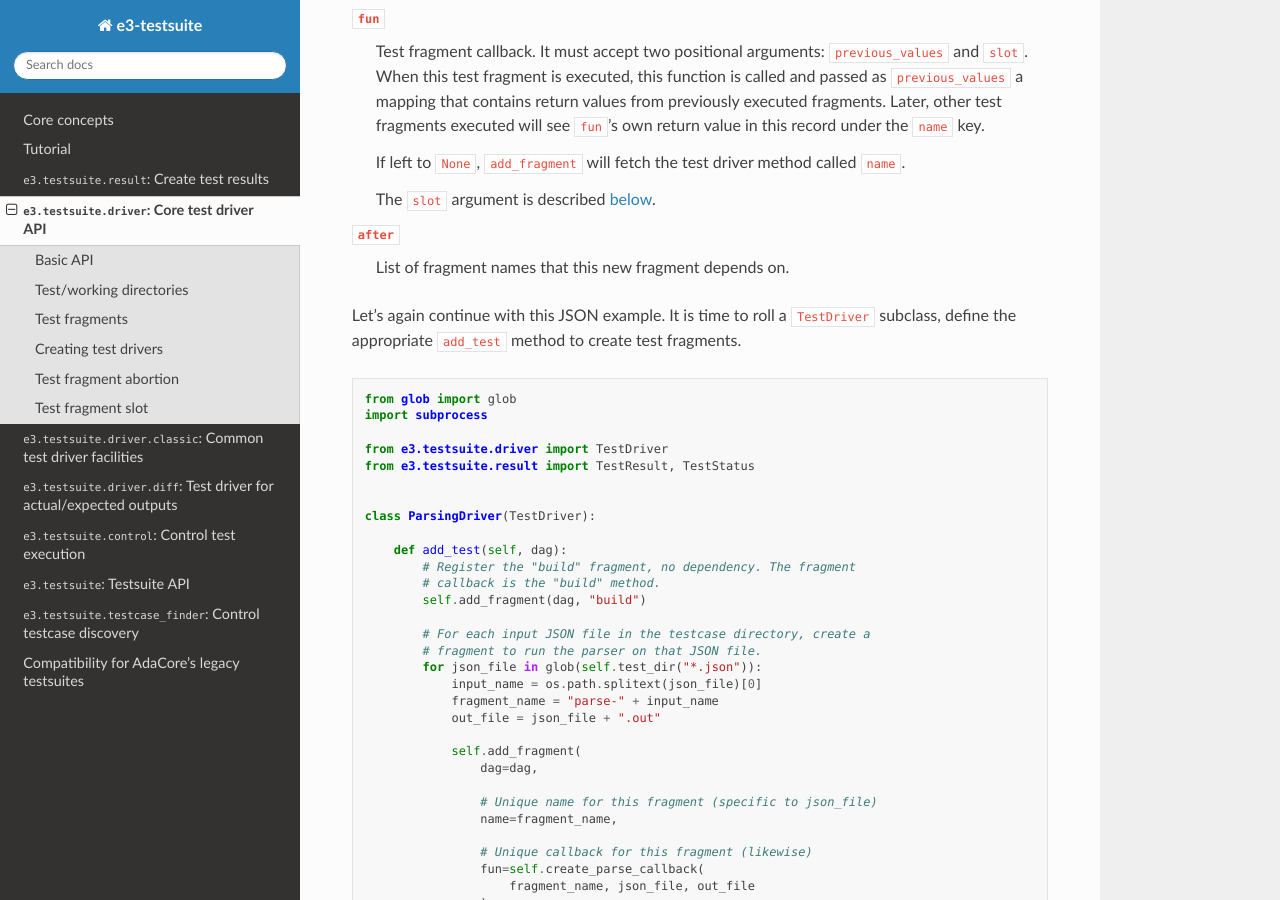
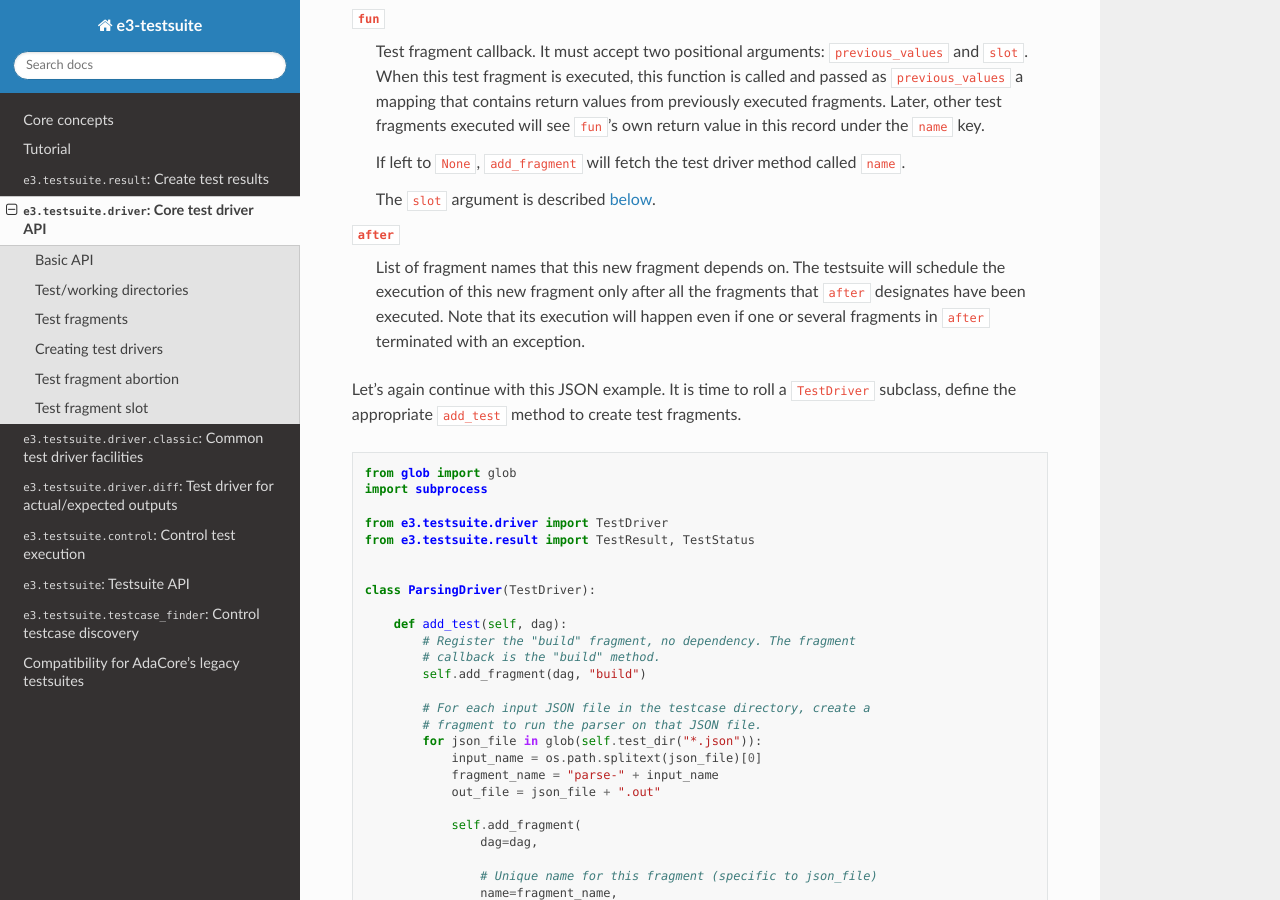
Before and after one commit to AdaCore/e3-testsuite, a Sphinx documentation site: the page built from doc/api_test_driver.rst, in a window 1280 px wide and 900 px high, scrolled down 2722 px. Built offline with Sphinx 7.4.7 and the Read the Docs theme 2.0.0, drawn with Linux system fonts in a browser that asks for light colours.

Commit message:
doc/api_test_driver.rst: clarify add_test's "after" argument semanantics
TN: U317-035

```diff
--- a/doc/api_test_driver.rst
+++ b/doc/api_test_driver.rst
@@ -160,7 +160,11 @@ has the following interface:
    The ``slot`` argument is described :ref:`below <test_fragment_slot>`.
 
 ``after``
-   List of fragment names that this new fragment depends on.
+   List of fragment names that this new fragment depends on. The testsuite will
+   schedule the execution of this new fragment only after all the fragments
+   that ``after`` designates have been executed. Note that its execution will
+   happen even if one or several fragments in ``after`` terminated with an
+   exception.
 
 Let's again continue with this JSON example. It is time to roll a
 ``TestDriver`` subclass, define the appropriate ``add_test`` method to create
```
